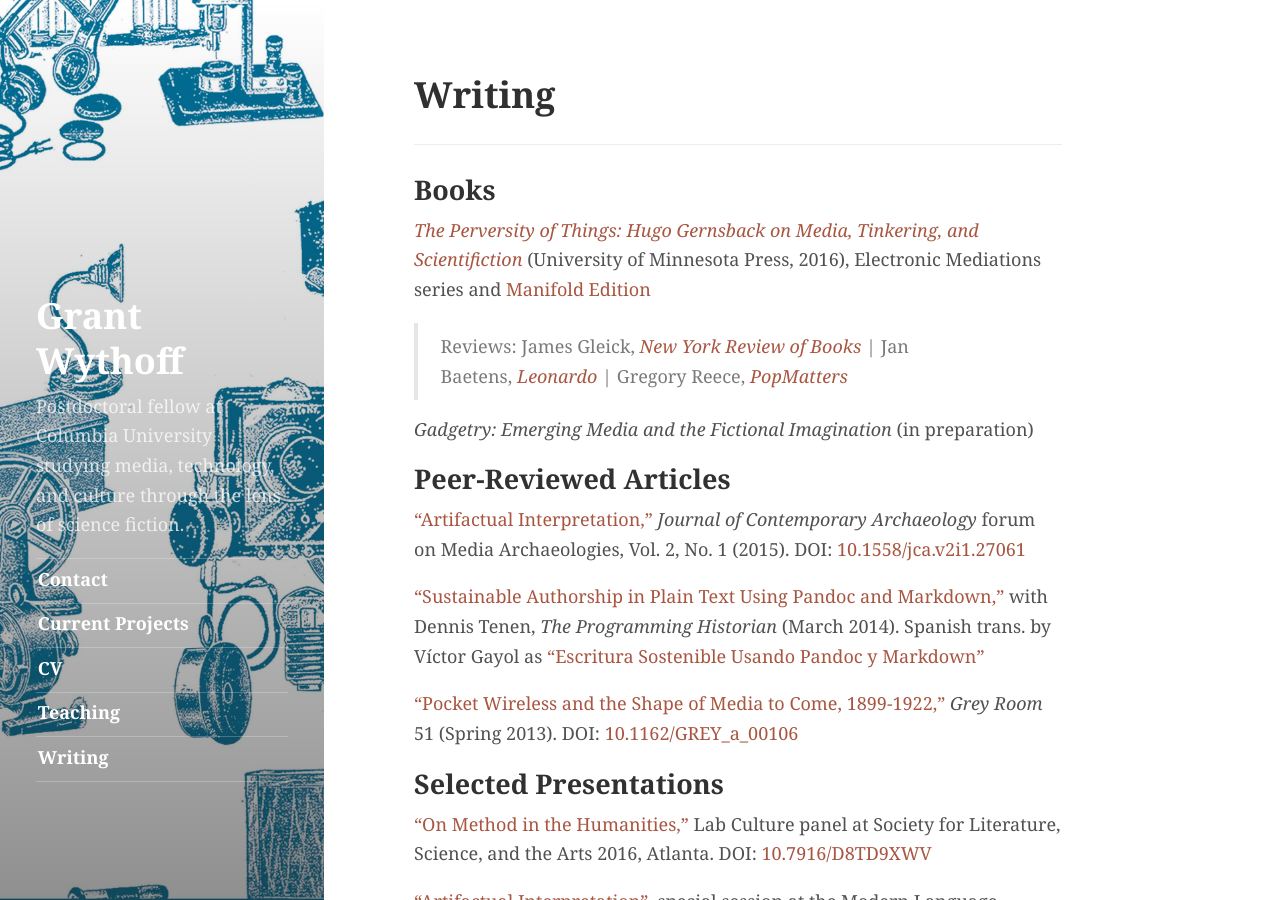
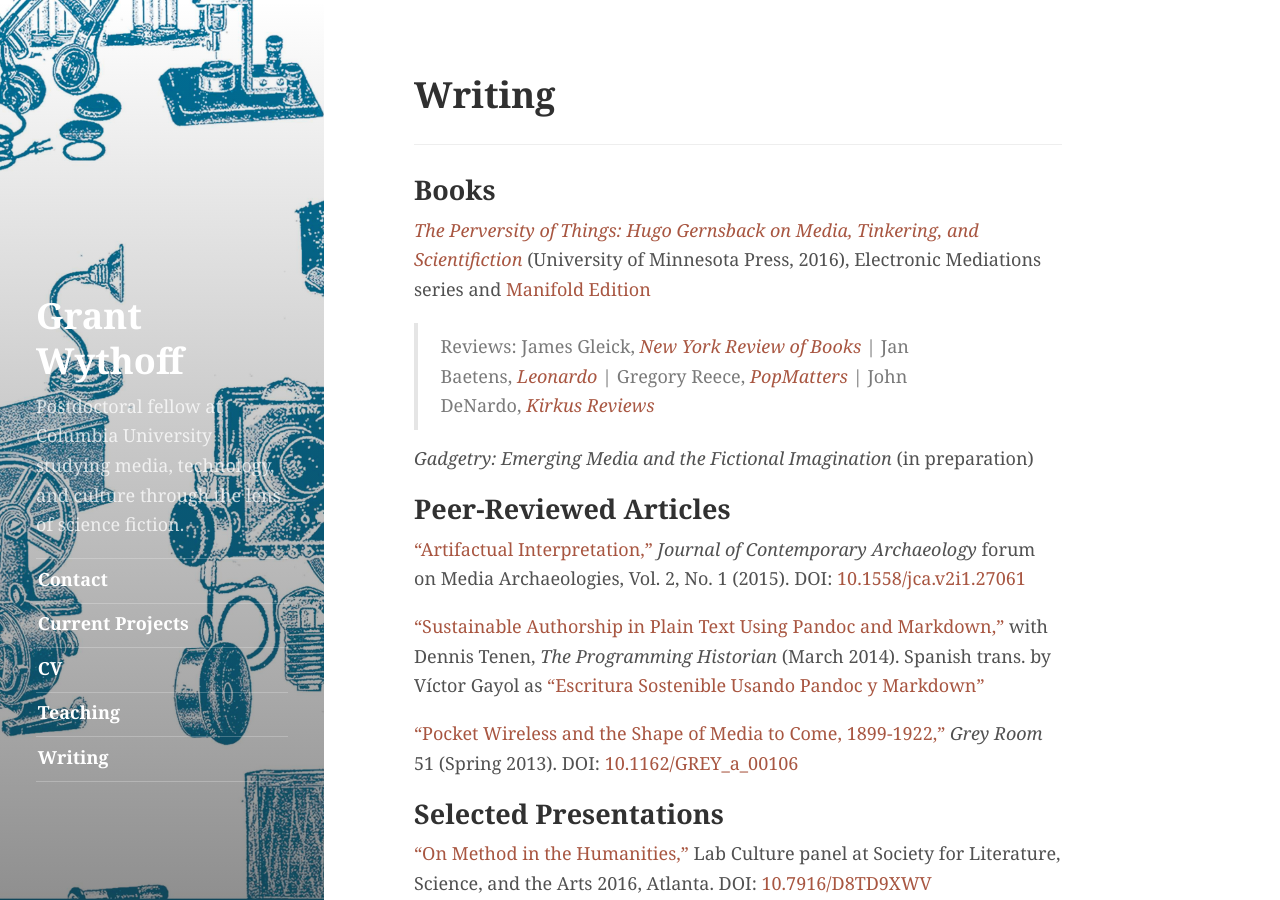
Before and after one commit to gwijthoff/wythoff.net, a Jekyll site: the page built from writing.md, in a window 1280 px wide and 900 px high. Built offline with Jekyll 4.4.1, drawn with Linux system fonts in a browser that asks for light colours.

Commit message:
adding kirkus review

```diff
--- a/writing.md
+++ b/writing.md
@@ -9,7 +9,8 @@
 
 [*The Perversity of Things: Hugo Gernsback on Media, Tinkering, and Scientifiction*](https://www.upress.umn.edu/book-division/books/the-perversity-of-things) (University of Minnesota Press, 2016), Electronic Mediations series and [Manifold Edition](http://manifold.umn.edu)
 
-> Reviews: James Gleick, [*New York Review of Books*](http://www.nybooks.com/daily/2017/01/31/hugo-gernsback-making-of-future-man/) | Jan Baetens, [*Leonardo*](http://leonardo.info/reviews/feb2017/gernsback-wythoff.php) | Gregory Reece, [*PopMatters*](http://www.popmatters.com/review/hugh-gernsback-the-perversity-of-things-by-grant-wythoff/)
+> Reviews:
+> James Gleick, [*New York Review of Books*](http://www.nybooks.com/daily/2017/01/31/hugo-gernsback-making-of-future-man/) | Jan Baetens, [*Leonardo*](http://leonardo.info/reviews/feb2017/gernsback-wythoff.php) | Gregory Reece, [*PopMatters*](http://www.popmatters.com/review/hugh-gernsback-the-perversity-of-things-by-grant-wythoff/) | John DeNardo, [*Kirkus Reviews*](https://www.kirkusreviews.com/features/learn-more-about-creators-science-fiction/)
 <!-- Angelo Paura, [*Motherboard Italy (Vice)*](https://motherboard.vice.com/it/article/profilo-hugo-gernsback-amazing-stories / https://medium.com/italia/hugo-gernsback-luomo-che-ci-ha-fatto-innamorare-del-futuro-ec2fb2fbeebf#.j9f1l9x5y) -->
 
 _Gadgetry: Emerging Media and the Fictional Imagination_ (in preparation)
```
